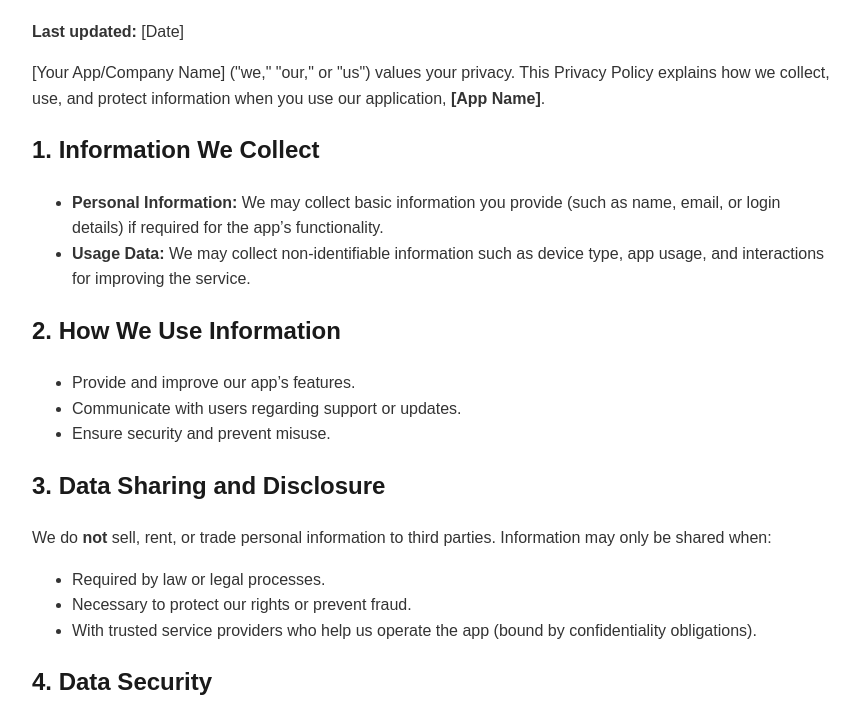
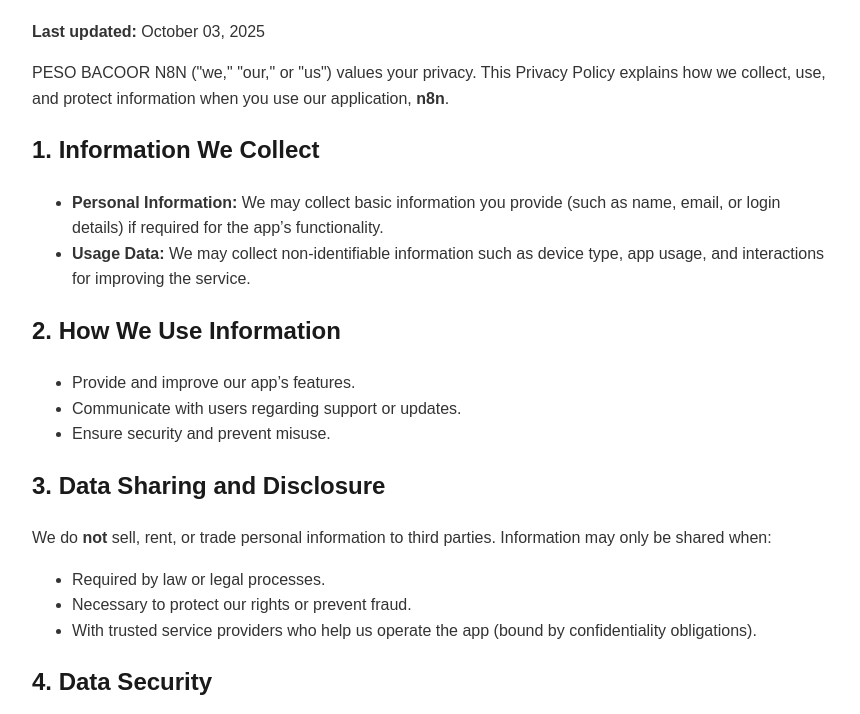
Before and after one commit to listentie123/n8nPrivacyPolicy, a plain HTML site: page index.html in a window 1280 px wide. Shown: the part 86-800 px from the top of the page, without its empty margins (208-1068 px from the left). Drawn offline with Linux system fonts and the light colour scheme.

Commit message:
Add files via upload

```diff
--- a/index.html
+++ b/index.html
@@ -3,7 +3,7 @@
 <head>
   <meta charset="UTF-8">
   <meta name="viewport" content="width=device-width, initial-scale=1.0">
-  <title>Privacy Policy - [Your App Name]</title>
+  <title>Privacy Policy - PESO Bacoor</title>
   <style>
     body {
       font-family: Arial, sans-serif;
@@ -19,9 +19,9 @@
 </head>
 <body>
   <h1>Privacy Policy</h1>
-  <p><strong>Last updated:</strong> [Date]</p>
+  <p><strong>Last updated:</strong> October 03, 2025</p>
 
-  <p>[Your App/Company Name] ("we," "our," or "us") values your privacy. This Privacy Policy explains how we collect, use, and protect information when you use our application, <strong>[App Name]</strong>.</p>
+  <p>PESO BACOOR N8N ("we," "our," or "us") values your privacy. This Privacy Policy explains how we collect, use, and protect information when you use our application, <strong>n8n</strong>.</p>
 
   <h2>1. Information We Collect</h2>
   <ul>
@@ -62,6 +62,5 @@
 
   <h2>8. Contact Us</h2>
   <p>If you have any questions about this Privacy Policy, please contact us at:</p>
-  <p>📧 [your email address]<br>🌐 [your website URL]</p>
-</body>
+  <p>📧 peso@bacoor.gov.ph<br>🌐 https://facebook.com/BACOORPESOOFFICIAL
 </html>
```
